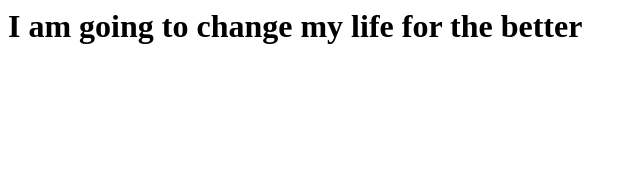
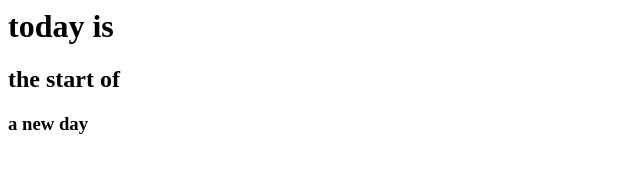
Before and after one commit to samekh-resh/onramp-intro, a plain HTML site: page index.html in a window 1280 px wide. Shown: the whole page, without its empty margins (0-640 px from the left). Drawn offline with Linux system fonts and the light colour scheme.

```diff
--- a/index.html
+++ b/index.html
@@ -1 +1,3 @@
-<h1>I am going to change my life for the better </h1>
+<h1>today is</h1>
+<h2>the start of</h2>
+<h3>a new day</h3>
```
